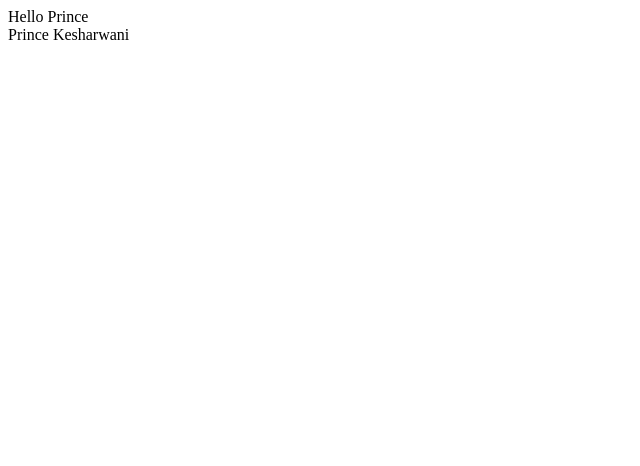
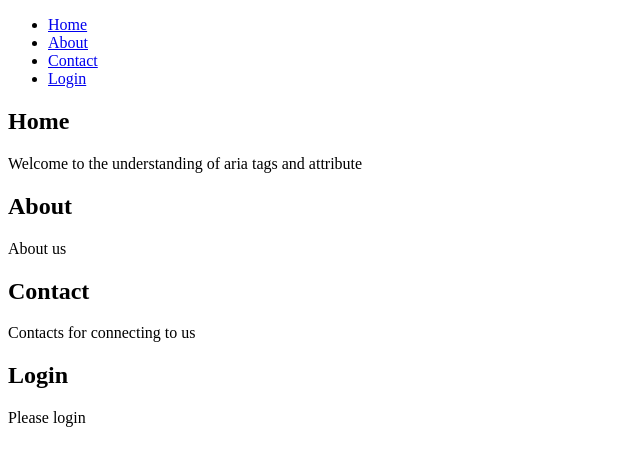
Before and after one commit to princekesDEV/WEB214-S05-1-, a plain HTML site: page #6 - Navigation Bar Aria/index.html in a window 1280 px wide. Shown: the whole page, without its empty margins (0-640 px from the left). Drawn offline with Linux system fonts and the light colour scheme.

Commit message:
Aria tags and attributs completed

```diff
--- a/#6 - Navigation Bar Aria/index.html
+++ b/#6 - Navigation Bar Aria/index.html
@@ -4,24 +4,47 @@
     <meta charset="UTF-8" />
     <meta name="viewport" content="width=device-width, initial-scale=1.0" />
     <title>Accessibility</title>
+    <style>
+      nav a:focus {
+        outline: 2px solid #000;
+        background-color: #e0e0e0;
+      }
+      @media (max-width: 600px) {
+        nav ul {
+          display: block;
+          padding: 0;
+        }
+        nav ul li {
+          display: block;
+          margin: 0;
+        }
+      }
+    </style>
   </head>
   <body>
-    <!-- ### Problem Statement
-Implement a clear and intuitive navigation menu that allows users to easily move between
-different sections of the exhibit.
-Consider using ARIA attributes (e.g., aria-label, aria-current) to enhance the accessibility of the
-navigation. -->
-    <div
-      id="percent-loaded"
-      role="progressbar"
-      aria-valuenow="75"
-      aria-valuemin="0"
-      aria-valuemax="100"
-    >
-      Hello Prince
-    </div>
-    <div>
-      Prince Kesharwani
-    </div>
+    <nav aria-label="Exhibit Navigation">
+      <ul>
+        <li><a href="#section1" aria-current="page">Home</a></li>
+        <li><a href="#section2">About</a></li>
+        <li><a href="#section3">Contact</a></li>
+        <li><a href="#section4">Login</a></li>
+      </ul>
+    </nav>
+    <section id="section1">
+      <h1>Home</h1>
+      <p>Welcome to the understanding of aria tags and attribute</p>
+    </section>
+    <section id="section2">
+      <h1>About</h1>
+      <p>About us</p>
+    </section>
+    <section id="section3">
+      <h1>Contact</h1>
+      <p>Contacts for connecting to us</p>
+    </section>
+    <section id="section4">
+      <h1>Login</h1>
+      <p>Please login</p>
+    </section>
   </body>
 </html>
```
